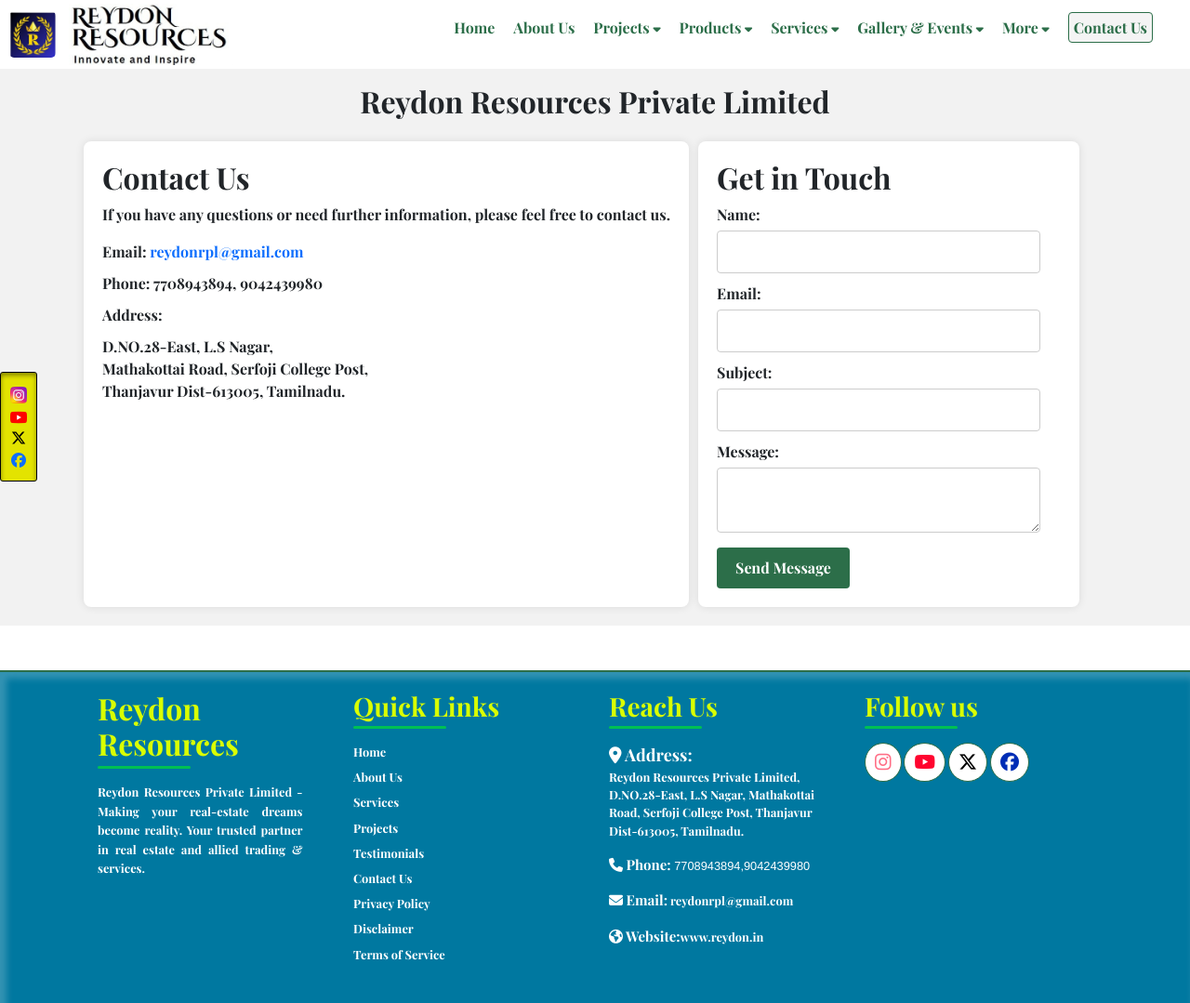
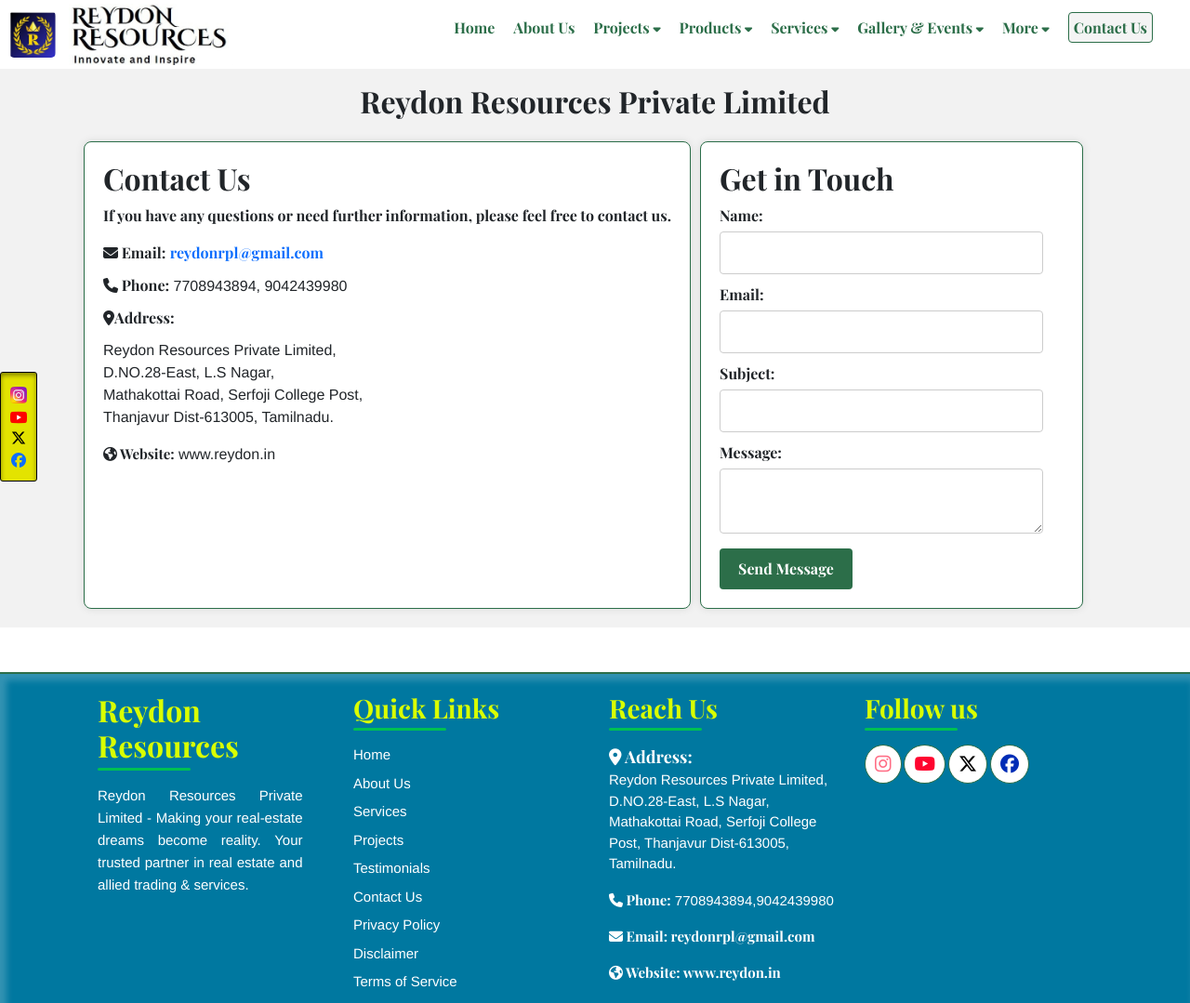
Before and after one commit to Swathiseenivasan/Reydon-Resources-, a plain HTML site: page contactus.html in a window 1280 px wide. Shown: the top 1079 px of the page at 93% size. Drawn offline with nearby package versions, Linux system fonts and the light colour scheme.

Commit message:
About page | update

```diff
--- a/base.css
+++ b/base.css
@@ -347,7 +347,7 @@ font-size: 1.3rem;
     background-color: #0078a0;
     padding: 20px 0px;
     color: #333333;
-    font-family: 'Open Sans', sans-serif;
+    font-family:system-ui, -apple-system, BlinkMacSystemFont, 'Segoe UI', Roboto, Oxygen, Ubuntu, Cantarell, 'Open Sans', 'Helvetica Neue', sans-serif !important;
     font-size: 0.8rem !important;
     border-top: 2px solid var(--primary-color);
     border-bottom: 2px solid var(--primary-color);
@@ -438,6 +438,9 @@ font-size: 1.3rem;
       transition: color 0.3s;
       display: flex;
       align-items: center;
+      font-size: 15px;
+      font-family: 'Franklin Gothic Medium', 'Arial Narrow', Arial, sans-serif !important;
+
   }
 
   .footer-quick-links ul li a:hover,
@@ -492,6 +495,7 @@ font-size: 1.3rem;
   }
   .footer-contact-info p{
     color: white !important;
+    font-size: 15px;
   }
   .menuiconc{
     display: none;
--- a/contactus.css
+++ b/contactus.css
@@ -28,8 +28,10 @@
     box-shadow: 0 0 10px rgba(0, 0, 0, 0.1);
     margin-bottom: 20px;
     padding: 20px;
+    border: 1px solid var(--primary-color);
 
 }
+
 
 .contact-info h2, .contact-form h2 {
     margin-top: 0;
@@ -42,6 +44,7 @@
 
 .contact-info ul li {
     margin-bottom: 10px;
+    font-family: 'Franklin Gothic Medium', 'Arial Narrow', Arial, sans-serif !important;
 }
 
 .contact-form label {
--- a/contactus.html
+++ b/contactus.html
@@ -133,18 +133,23 @@
     <h2 class="text-center second-sech2 p-3">Reydon Resources Private Limited</h2>
 <div class="maincontactus mb-5">
 
-    <section class="contact-info " data-aos="fade-left">
+    <section class="contact-info " data-aos="fade-left" >
         <h2>Contact Us</h2>
         <p>If you have any questions or need further information, please feel free to contact us.</p>
         <ul>
-            <li><strong>Email:</strong> <a href="mailto:reydonrpl@gmail.com">reydonrpl@gmail.com</a></li>
-            <li><strong>Phone:</strong> 7708943894, 9042439980</li>
-            <li><strong>Address:</strong></li>
-            <address>
+            <li><strong><i class="fa fa-envelope" aria-hidden="true"></i> Email:</strong> <a href="mailto:reydonrpl@gmail.com">reydonrpl@gmail.com</a></li>
+            <li><strong><i class="fa-solid fa-phone"></i> Phone:</strong> 7708943894, 9042439980</li>
+            <li><strong><i class="fa-solid fa-location-dot"> </i>Address:</strong></li>
+            <address style="font-family: 'Franklin Gothic Medium', 'Arial Narrow', Arial, sans-serif !important;">
+              Reydon Resources Private Limited,<br>
                 D.NO.28-East, L.S Nagar,<br>
                 Mathakottai Road, Serfoji College Post,<br>
                 Thanjavur Dist-613005, Tamilnadu.
             </address>
+            <p style="    font-family: 'Franklin Gothic Medium', 'Arial Narrow', Arial, sans-serif !important;
+"><strong style="font-size: 15px;"><i class="fa fa-globe" aria-hidden="true"></i></i>
+              Website:</strong>  www.reydon.in</p>
+
         </ul>
     </section>
     <section class="contact-form " data-aos="fade-right">
--- a/footer.html
+++ b/footer.html
@@ -3,12 +3,12 @@
     <div class="site-cotainer">
       <div class="footer-company-info">
         <h2>Reydon Resources</h2>
-        <p>Reydon Resources Private Limited - Making your real-estate dreams become reality. Your trusted partner in real
+        <p style="font-family: 'Franklin Gothic Medium', 'Arial Narrow', Arial, sans-serif !important;font-size: 15px;">Reydon Resources Private Limited - Making your real-estate dreams become reality. Your trusted partner in real
           estate and allied trading & services.</p>
       </div>
       <div class="footer-quick-links">
         <h3>Quick Links</h3>
-        <ul>
+        <ul >
           <li><a href="#home">Home</a></li>
           <li><a href="#about-us">About Us</a></li>
           <li><a href="#services">Services</a></li>
@@ -22,7 +22,8 @@
       </div>
       <div class="footer-contact-info">
         <h3>Reach Us</h3>
-        <p><strong style="font-size: large;"><i class="fa-solid fa-location-dot"></i> Address:</strong><br>
+        <p style="    font-family: 'Franklin Gothic Medium', 'Arial Narrow', Arial, sans-serif !important;
+"><strong style="font-size: large;"><i class="fa-solid fa-location-dot"></i> Address:</strong><br>
           Reydon Resources Private Limited,
           D.NO.28-East, L.S Nagar, Mathakottai Road,
           Serfoji College Post, Thanjavur Dist-613005, Tamilnadu.</p>
@@ -30,7 +31,7 @@
         <p><strong style="font-size: 15px;"> <i class="fa fa-envelope" aria-hidden="true"></i>
           Email:</strong> reydonrpl@gmail.com</p>
           <p><strong style="font-size: 15px;"><i class="fa fa-globe" aria-hidden="true"></i></i>
-            Website:</strong>www.reydon.in</p>
+            Website:</strong> www.reydon.in</p>
 
       </div>
 
```
